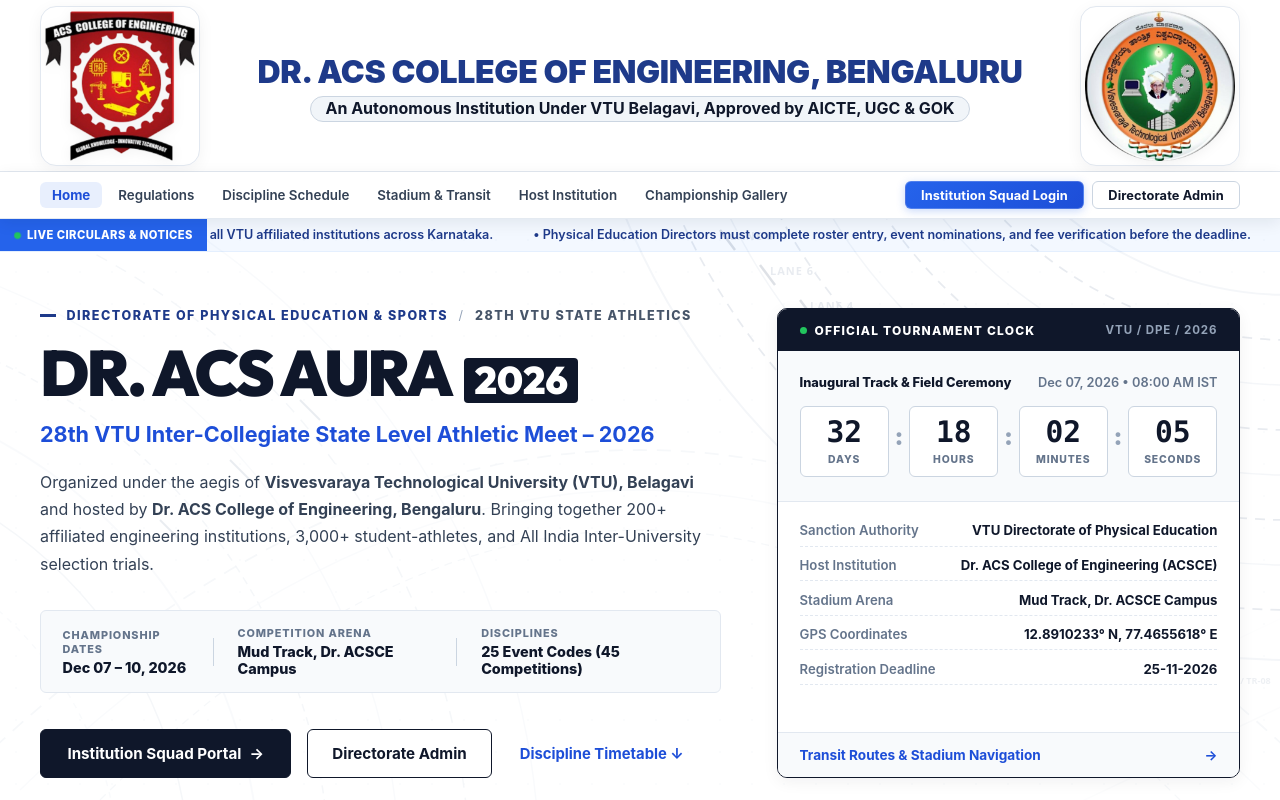
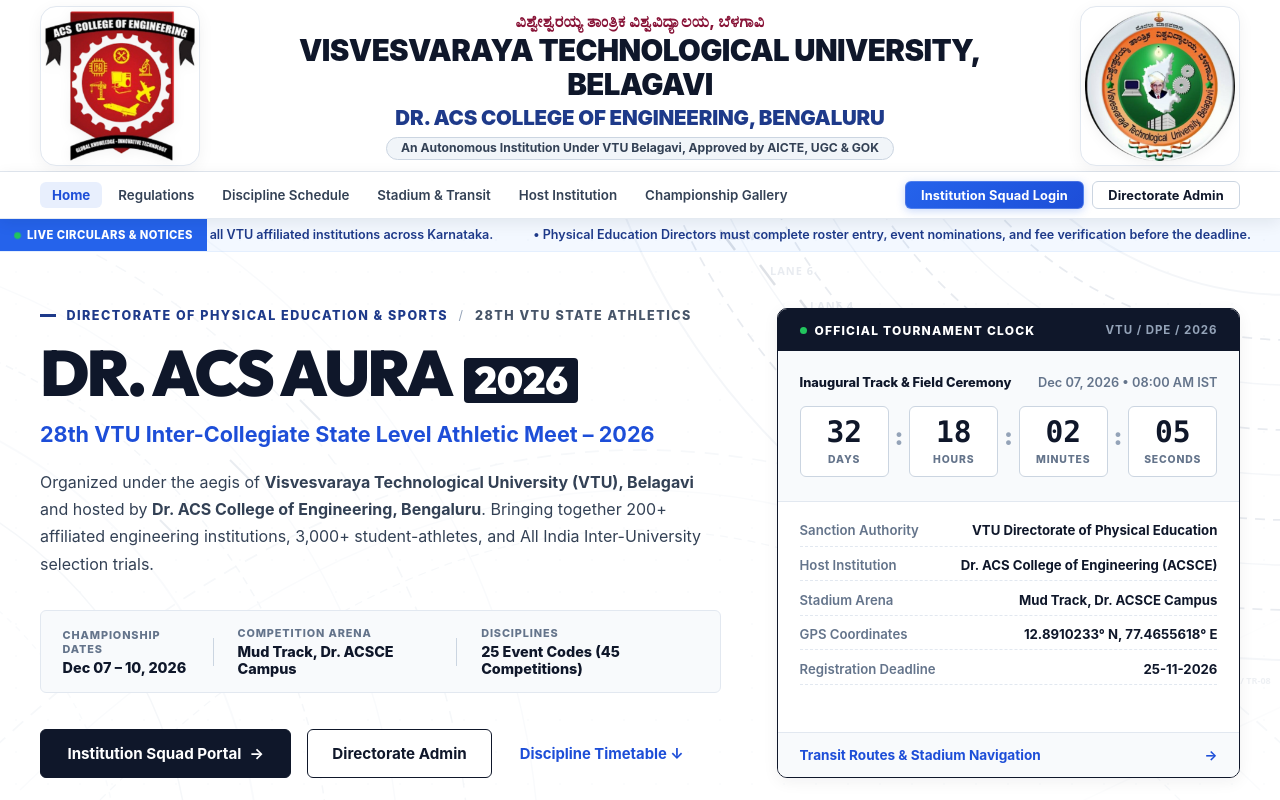
Before and after one commit to ganeshak11/vtu-athletics, a Next.js app in the folder frontend/web/: page / in a window 1280 px wide. Shown: the top 800 px of the page. Built offline with nearby package versions, Linux system fonts and the light colour scheme.

Commit message:
vtu name

```diff
--- a/frontend/web/src/components/layout/Navbar.css
+++ b/frontend/web/src/components/layout/Navbar.css
@@ -83,16 +83,16 @@
 }
 
 .univ-kannada-name {
-  font-size: 0.98rem;
+  font-size: clamp(0.95rem, 1.25vw, 1.25rem);
   font-weight: 850;
   color: #881337;
   letter-spacing: 0.02em;
-  margin-bottom: 0.15rem;
+  margin-bottom: 0.2rem;
   line-height: 1.2;
 }
 
 .univ-english-name {
-  font-size: clamp(1.2rem, 2vw, 1.7rem);
+  font-size: clamp(1.45rem, 2.3vw, 2.15rem);
   font-weight: 950;
   color: #0f172a;
   letter-spacing: -0.02em;
@@ -100,7 +100,7 @@
 }
 
 .univ-sub-state {
-  font-size: 0.8rem;
+  font-size: 0.825rem;
   font-weight: 600;
   color: #334155;
   margin-top: 0.15rem;
@@ -108,21 +108,21 @@
 }
 
 .univ-host-clg {
-  font-size: clamp(2rem, 1.65vw, 1.3rem);
+  font-size: clamp(1.1rem, 1.6vw, 1.45rem);
   font-weight: 900;
   color: #1e3a8a;
-  margin-top: 0.25rem;
+  margin-top: 0.3rem;
   letter-spacing: -0.01em;
   line-height: 1.2;
 }
 
 .univ-accreditation-pill {
-  font-size: 1rem;
-  color: #0f172a;
+  font-size: clamp(0.75rem, 0.95vw, 0.875rem);
+  color: #334155;
   font-weight: 700;
-  margin-top: 0.25rem;
+  margin-top: 0.35rem;
   background: #f1f5f9;
-  padding: 0.15rem 0.9rem;
+  padding: 0.2rem 0.9rem;
   border-radius: 9999px;
   border: 1px solid #cbd5e1;
   line-height: 1.2;
@@ -363,10 +363,10 @@
     max-width: 70px;
   }
   .univ-english-name {
-    font-size: 1.15rem;
+    font-size: 1.35rem;
   }
   .univ-host-clg {
-    font-size: 0.875rem;
+    font-size: 0.95rem;
   }
   .univ-accreditation-pill {
     font-size: 0.7rem;
@@ -407,11 +407,11 @@
     margin-bottom: 0.1rem;
   }
   .univ-english-name {
-    font-size: 0.95rem;
+    font-size: 1.05rem;
     line-height: 1.15;
   }
   .univ-host-clg {
-    font-size: 0.75rem;
+    font-size: 0.8rem;
   }
   .univ-sub-state {
     font-size: 0.65rem;
--- a/frontend/web/src/components/layout/OfficialBanner.tsx
+++ b/frontend/web/src/components/layout/OfficialBanner.tsx
@@ -11,6 +11,7 @@ export function OfficialBanner({ portalBadge }: Props) {
     <div className="univ-main-banner">
       <div className="univ-banner-inner">
         {/* Left: Host College Crest */}
+
         <div className="univ-left-emblem">
           <Link href="/" title="Dr. ACS College of Engineering, Bengaluru (Host)">
             <img
@@ -23,6 +24,12 @@ export function OfficialBanner({ portalBadge }: Props) {
 
         {/* Center: University & College Institutional Typography */}
         <div className="univ-center-titles">
+          <div className="univ-kannada-name">
+            ವಿಶ್ವೇಶ್ವರಯ್ಯ ತಾಂತ್ರಿಕ ವಿಶ್ವವಿದ್ಯಾಲಯ, ಬೆಳಗಾವಿ
+          </div>
+          <div className="univ-english-name">
+            VISVESVARAYA TECHNOLOGICAL UNIVERSITY, BELAGAVI
+          </div>
           <div className="univ-host-clg">
             DR. ACS COLLEGE OF ENGINEERING, BENGALURU
           </div>
```
